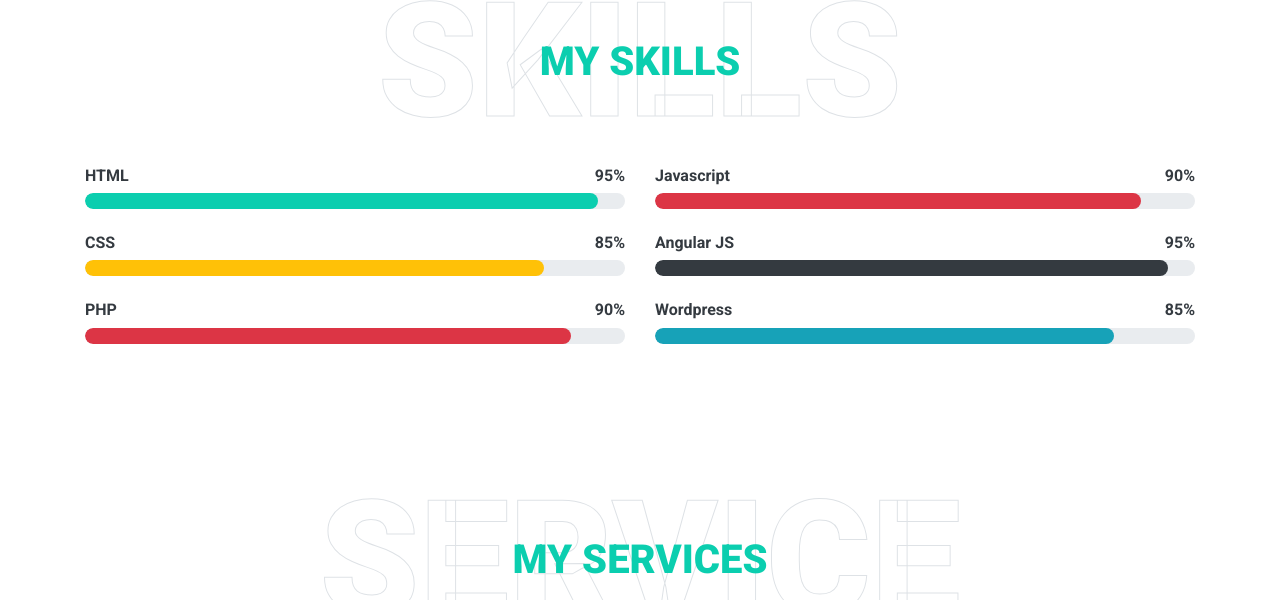
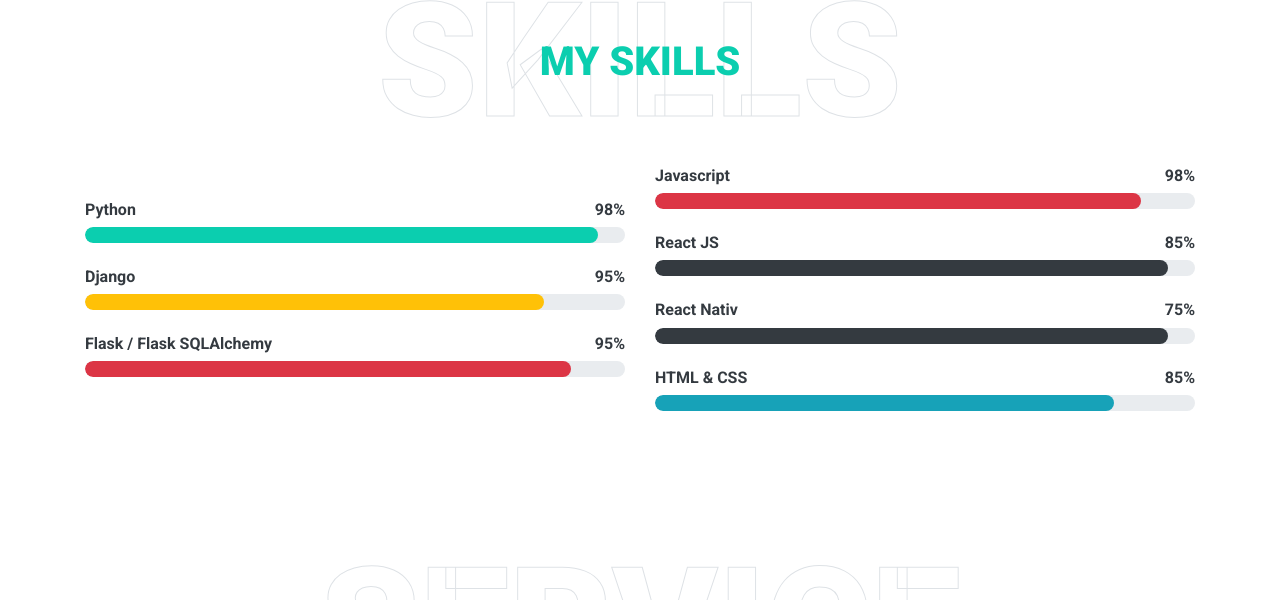
Before and after one commit to selgharabawy/selgharabawy, a plain HTML site: page index.html in a window 1280 px wide. Shown: the part 3907-4507 px from the top of the page. Drawn offline with nearby package versions, Linux system fonts and the light colour scheme.

Commit message:
Add My Skills & Change Logo

```diff
--- a/index.html
+++ b/index.html
@@ -30,7 +30,7 @@
     <!-- Navbar Start -->
     <nav class="navbar fixed-top shadow-sm navbar-expand-lg bg-light navbar-light py-3 py-lg-0 px-lg-5">
         <a href="index.html" class="navbar-brand ml-lg-3">
-            <h1 class="m-0 display-5"><span class="text-primary">Port</span>folio</h1>
+            <h1 class="m-0 display-5"><span class="text-primary">S</span>G</h1>
         </a>
         <button type="button" class="navbar-toggler" data-toggle="collapse" data-target="#navbarCollapse">
             <span class="navbar-toggler-icon"></span>
@@ -252,8 +252,8 @@
                 <div class="col-md-6">
                     <div class="skill mb-4">
                         <div class="d-flex justify-content-between">
-                            <h6 class="font-weight-bold">HTML</h6>
-                            <h6 class="font-weight-bold">95%</h6>
+                            <h6 class="font-weight-bold">Python</h6>
+                            <h6 class="font-weight-bold">98%</h6>
                         </div>
                         <div class="progress">
                             <div class="progress-bar bg-primary" role="progressbar" aria-valuenow="95" aria-valuemin="0" aria-valuemax="100"></div>
@@ -261,8 +261,8 @@
                     </div>
                     <div class="skill mb-4">
                         <div class="d-flex justify-content-between">
-                            <h6 class="font-weight-bold">CSS</h6>
-                            <h6 class="font-weight-bold">85%</h6>
+                            <h6 class="font-weight-bold">Django</h6>
+                            <h6 class="font-weight-bold">95%</h6>
                         </div>
                         <div class="progress">
                             <div class="progress-bar bg-warning" role="progressbar" aria-valuenow="85" aria-valuemin="0" aria-valuemax="100"></div>
@@ -270,8 +270,8 @@
                     </div>
                     <div class="skill mb-4">
                         <div class="d-flex justify-content-between">
-                            <h6 class="font-weight-bold">PHP</h6>
-                            <h6 class="font-weight-bold">90%</h6>
+                            <h6 class="font-weight-bold">Flask / Flask SQLAlchemy</h6>
+                            <h6 class="font-weight-bold">95%</h6>
                         </div>
                         <div class="progress">
                             <div class="progress-bar bg-danger" role="progressbar" aria-valuenow="90" aria-valuemin="0" aria-valuemax="100"></div>
@@ -282,7 +282,7 @@
                     <div class="skill mb-4">
                         <div class="d-flex justify-content-between">
                             <h6 class="font-weight-bold">Javascript</h6>
-                            <h6 class="font-weight-bold">90%</h6>
+                            <h6 class="font-weight-bold">98%</h6>
                         </div>
                         <div class="progress">
                             <div class="progress-bar bg-danger" role="progressbar" aria-valuenow="90" aria-valuemin="0" aria-valuemax="100"></div>
@@ -290,8 +290,8 @@
                     </div>
                     <div class="skill mb-4">
                         <div class="d-flex justify-content-between">
-                            <h6 class="font-weight-bold">Angular JS</h6>
-                            <h6 class="font-weight-bold">95%</h6>
+                            <h6 class="font-weight-bold">React JS</h6>
+                            <h6 class="font-weight-bold">85%</h6>
                         </div>
                         <div class="progress">
                             <div class="progress-bar bg-dark" role="progressbar" aria-valuenow="95" aria-valuemin="0" aria-valuemax="100"></div>
@@ -299,7 +299,16 @@
                     </div>
                     <div class="skill mb-4">
                         <div class="d-flex justify-content-between">
-                            <h6 class="font-weight-bold">Wordpress</h6>
+                            <h6 class="font-weight-bold">React Nativ</h6>
+                            <h6 class="font-weight-bold">75%</h6>
+                        </div>
+                        <div class="progress">
+                            <div class="progress-bar bg-dark" role="progressbar" aria-valuenow="95" aria-valuemin="0" aria-valuemax="100"></div>
+                        </div>
+                    </div>
+                    <div class="skill mb-4">
+                        <div class="d-flex justify-content-between">
+                            <h6 class="font-weight-bold">HTML & CSS</h6>
                             <h6 class="font-weight-bold">85%</h6>
                         </div>
                         <div class="progress">
```
